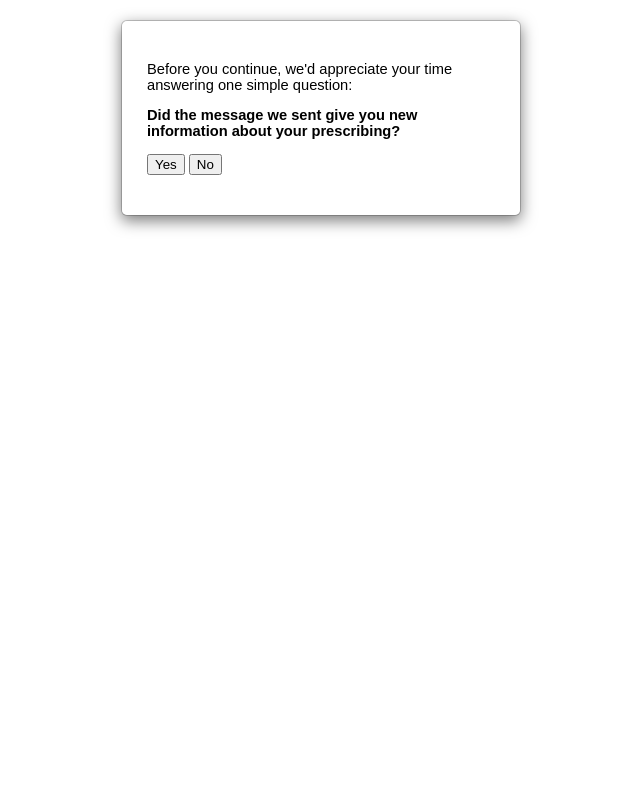
After one commit to ebmdatalab/nimodipine-rct, a Django app: template antibioticsrct/antibioticsrct/templates/questionnaire.html in a window 1280 px wide. The commit adds this page. Shown: the whole page, without its empty margins (319-959 px from the left). Run offline with Django 3.2, Linux system fonts and the light colour scheme; the template is opened without the code that fills it, so the values that code supplies are empty; parts of the project's set-up code (start-up, migrations or seed data) failed here and were passed over.

Commit message:
Handle questionnaire in this app rather than OpenPrescribing
It was getting hairy touching OP templates and I didn't want to
inadvertently break something at a critical moment.

```diff
--- a/antibioticsrct/antibioticsrct/models.py
+++ b/antibioticsrct/antibioticsrct/models.py
@@ -68,9 +68,6 @@ class Intervention(models.Model):
         querystring = "utm_source=rct1&utm_campaign=wave{}&utm_medium={}".format(
             self.wave,
             self.get_method_display().lower())
-        # add a flag to indicate first visit, for showing questionnaire
-        if self.hits < 2:
-            querystring += "&first=1"
         target_url = "{}/practice/{}/?{}".format(
             settings.OP_HOST,
             self.practice_id,
--- a/antibioticsrct/antibioticsrct/templates/_base.html
+++ b/antibioticsrct/antibioticsrct/templates/_base.html
@@ -7,16 +7,20 @@
     @page {
      size: A4
     }
+
     body, p {
-    font-family: sans-serif;
-    font-size: 11pt;
+      font-family: sans-serif;
+      font-size: 11pt;
     }
+
     #header__from {
       text-align: right;
     }
+
     #header__to {
       /* UK: The window on a DL envelope should be 93 x 39 mm large, and located 20 mm from the left and 53 mm from the top of the envelope. */
     }
+
     .about-op {
       font-style: italic;
     }
@@ -36,6 +40,39 @@
     .float-left-of-graph {
       float: left;
     }
+
+    /* questionnaire styles */
+    #questionnaire {
+       margin:auto;
+       margin-top: 20px;
+       width: 400px;
+       position:fixed;
+       top:0;
+       bottom:0;
+       left:0;
+       right:0;
+    }
+
+    .modal-body {
+      padding: 15px;
+    }
+
+    .modal-dialog {
+    }
+
+    .modal-content {
+       -webkit-box-shadow: 0 5px 15px rgba(0,0,0,.5);
+       box-shadow: 0 5px 15px rgba(0,0,0,.5);
+       position: relative;
+       background-color: #fff;
+       -webkit-background-clip: padding-box;
+       background-clip: padding-box;
+       border: 1px solid #999;
+       border: 1px solid rgba(0,0,0,.2);
+       border-radius: 6px;
+       outline: 0;
+       padding: 10px;
+    }
   </style>
 </head>
 <body>
--- /dev/null
+++ b/antibioticsrct/antibioticsrct/templates/questionnaire.html
@@ -0,0 +1,24 @@
+{% extends "_base.html" %}
+
+{% block content %}
+<div id="questionnaire" class="modal" style="z-index: 100000; position: fixed">
+  <div class="modal-dialog modal-sm">
+    <div class="modal-content">
+      <div class="modal-body">
+
+        <form method="post">
+          {% csrf_token %}
+          <p>
+            Before you continue, we'd appreciate your time answering one simple question:
+          </p>
+          <p><b>Did the message we sent give you new information about
+            your prescribing?</b>
+          </p>
+          <input type="submit" name="survey_response" value="Yes" class="btn btn-default">
+          <input type="submit" name="survey_response" value="No" class="btn btn-default">
+        </form>
+      </div>
+    </div>
+  </div>
+</div>
+{% endblock %}
```
Also changed, not shown: antibioticsrct/antibioticsrct/views.py (+12 -3 lines).
